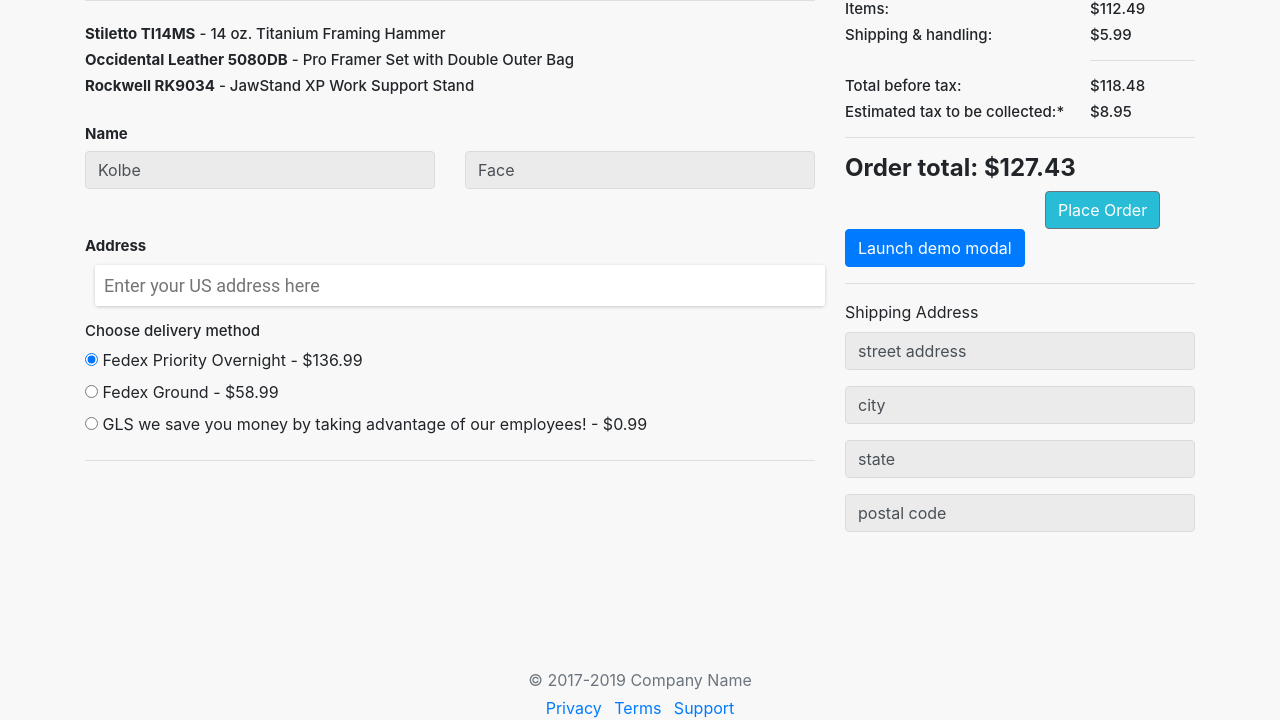
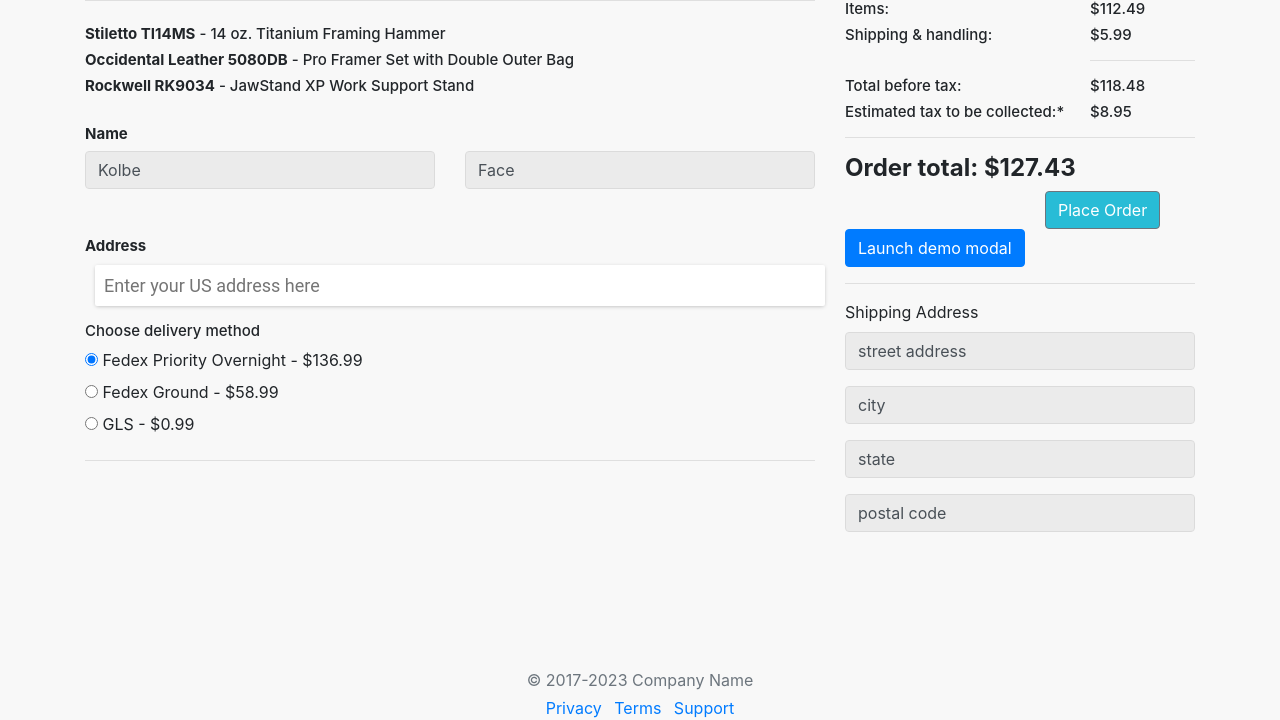
Before and after one commit to kfface/First_API, a Flask app: page / in a window 1280 px wide. Shown: the part 291-1011 px from the top of the page. Run offline with Flask 2, Linux system fonts and the light colour scheme; some libraries are stand-ins or nearby versions.

Commit message:
refactoring
made html page clean and pretty

```diff
--- a/static/autocomplete.js
+++ b/static/autocomplete.js
@@ -1,7 +1,7 @@
 function addressAutocomplete(containerElement, callback, options) {
 
     const MIN_ADDRESS_LENGTH = 3;
-    const DEBOUNCE_DELAY = 300;
+    const DEBOUNCE_DELAY = 100;
 
     // create container for input element
     const inputContainerElement = document.createElement("div");
--- a/templates/checkout.html
+++ b/templates/checkout.html
@@ -7,9 +7,9 @@
     <meta name="author" content="Mark Otto, Jacob Thornton, and Bootstrap contributors">
     <meta name="generator" content="Jekyll v3.8.5">
     <title>Checkout example · Bootstrap</title>
-
     <link rel="canonical" href="https://getbootstrap.com/docs/4.3/examples/checkout/">
 	  <link rel="stylesheet" href="/static/style.css">
+
   </head>
   <body class="bg-light" style="background-color: rgb(248, 248, 248);">
 	  <nav class="navbar navbar-expand-lg navbar-light bg-light" style="background-color: #fff; height: 80px;">
@@ -19,7 +19,6 @@
 	  	</button>
 	  	<div class="collapse navbar-collapse" id="navbarNavDropdown">
 	  	  <ul class="navbar-nav">
-
 	  		  <li class="nav-item dropdown">
 	  		    <a class="nav-link dropdown-toggle" href="#" id="navbarDropdownMenuLink" data-toggle="dropdown" aria-haspopup="true" aria-expanded="false">
 	  			  Services
@@ -37,13 +36,12 @@
       <div class="title">
         <p style="font-size: 40px;">Global Address US Complete - US</p>
       </div>
-
 	    <div class="box">
 	    	<p style="color:#ffffff; font-size: 30px;text-align: center; vertical-align: middle;">Checkout</p>
       </div>
     </div>
+
     <div class="container">
-
       <div class="row" style="margin-top: 40px;">
         <div class="col-md-4 order-md-2 mb-4">
           <h4 class="d-flex justify-content-between align-items-center mb-3">
@@ -87,24 +85,17 @@
                       <h5 class="modal-title" id="exampleModalLabel">Modal title</h5>
                     </div>
                     <div class="modal-body" id="map">
-
                       <button type="button" class="close" data-dismiss="modal" aria-label="Close">
                         <span aria-hidden="true">&times;</span>
                       </button>
                     </div>
-
                     <div id="popupdarkbg"></div>
-
                     <div class="modal-footer">
                       <button type="button" class="btn btn-secondary" id="close-modal-btn" data-dismiss="modal">Close</button>
-        <button type="button" class="btn btn-primary">Save changes</button>
                     </div>
                   </div>
                 </div>
               </div>
-
-
-
             </div>
           </div>
 	        <div class="mb-3" id="form_confirm">
@@ -126,32 +117,20 @@
           <h6><b>Stiletto TI14MS</b> - 14 oz. Titanium Framing Hammer</h6>
           <h6><b>Occidental Leather 5080DB</b> - Pro Framer Set with Double Outer Bag</h6>
           <h6><b>Rockwell RK9034</b> - JawStand XP Work Support Stand</h6>
-
-
-
           <div class="mb-3" id = "name_form">
             <h6><b>Name</b></h6>
             <div class="row">
               <div class="col-md-6 mb-3">
                 <p class="form-control">Kolbe</p>
-                  <div class="invalid-feedback">
-                    Valid first name is required.
-                  </div>
               </div>
               <div class="col-md-6 mb-3">
                 <p class="form-control">Face</p>
-                  <div class="invalid-feedback">
-                    Valid last name is required.
-                  </div>
               </div>
             </div>
           </div>
 
-
-
           <div class="mb-9" id="autocomplete-container">
             <h6><b>Address</b></h6>
-
           </div>
 
           <div >
@@ -165,14 +144,14 @@
           </div>
           <div>
             <input type="radio" id="gls">
-          <label>GLS we save you money by taking advantage of our employees! - $0.99</label>
+            <label>GLS - $0.99</label>
           </div>
           <hr class="mb-4">
         </div>
       </div>
 
       <footer class="my-5 pt-5 text-muted text-center text-small">
-    <p class="mb-1">&copy; 2017-2019 Company Name</p>
+        <p class="mb-1">&copy; 2017-2023 Company Name</p>
         <ul class="list-inline">
           <li class="list-inline-item"><a href="#">Privacy</a></li>
           <li class="list-inline-item"><a href="#">Terms</a></li>
```
Lines whose indentation alone changed are shown as unchanged.
